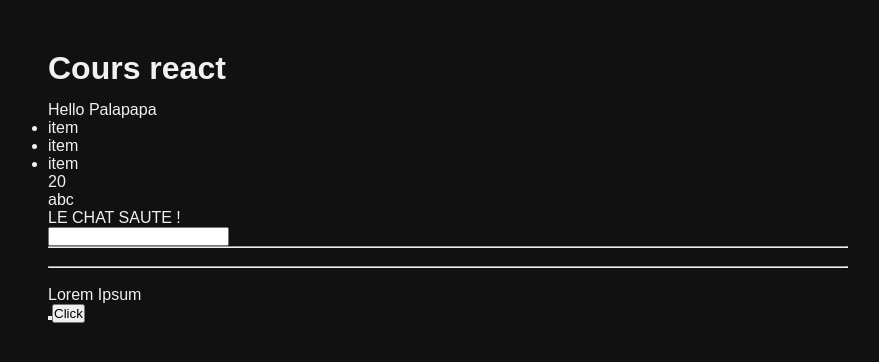
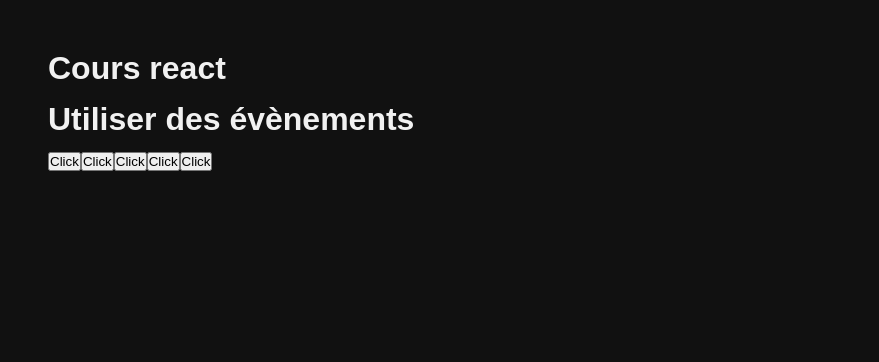
Before and after one commit to Reisorel/React_path, a React (Vite) app in the folder 3.Les-bases-de-React/: page / in a window 1280 px wide. Shown: the top 362 px of the page, without its empty margins (192-1071 px from the left). Built offline with nearby package versions, Linux system fonts and the light colour scheme.

Commit message:
first components

```diff
--- a/3.Les-bases-de-React/src/App.jsx
+++ b/3.Les-bases-de-React/src/App.jsx
@@ -1,6 +1,4 @@
-import Container from "./lessons/1.Le-JSX/Container"
-
-
+import Container from "./lessons/3.utiliser-des-événements/Container"
 
 function App() {
   return (
--- /dev/null
+++ b/3.Les-bases-de-React/src/lessons/2.Premier-composant/ListItem.jsx
@@ -0,0 +1,5 @@
+export default function ListItem() {
+  return (
+    <div>Babidi</div>
+  )
+}
--- /dev/null
+++ b/3.Les-bases-de-React/src/lessons/3.Utiliser-des-événements/Container.jsx
@@ -0,0 +1,38 @@
+export default function Container() {
+function handleClickWithId(id){
+  console.log((id));
+}
+
+function handleClickWithIdAndEventObject(e,id) {
+  console.log(e,id);
+}
+  return (
+    <div>
+      <h1>Utiliser des évènements</h1>
+      {/* On peut ajouter un évènement directement dans le JSX avec une fonction anonyme, mais ce n'est pas pratique s'il y a beaucoup de code */}
+      <button onClick={() => console.log("clic !")}>Click</button>
+
+      {/* Mauvaise pratique, peu maintenable */}
+      <button onClick={() => {
+        console.log("clic !")
+        console.log("clic !")
+        console.log("clic !")
+        console.log("clic !")
+        console.log("clic !")
+      }}>Click</button>
+
+
+      {/* On lui préfère en général ceci */}
+
+      <button onClick={() => handleClick}>Click</button>
+
+      {/* Attention, si on veut passer un argument, il faut obligatoirement utiliser une fonction anonyme */}
+
+      <button onClick={() => handleClickWithId}>Click</button>
+
+      {/* Si on veut l'objet d'évènement ET passer un ou des arguments, on code ceci */}
+      <button onClick={e => handleClickWithIdAndEventObject(e, 345234)}>Click</button>
+
+    </div>
+  )
+}
```
Also changed, not shown: 3.Les-bases-de-React/src/lessons/2.Premier-composant/Container.jsx (+10 -3 lines), 3.Les-bases-de-React/src/lessons/3.Utiliser-des-‚vŠnements/Container.jsx (deleted, +0 -21 lines).
